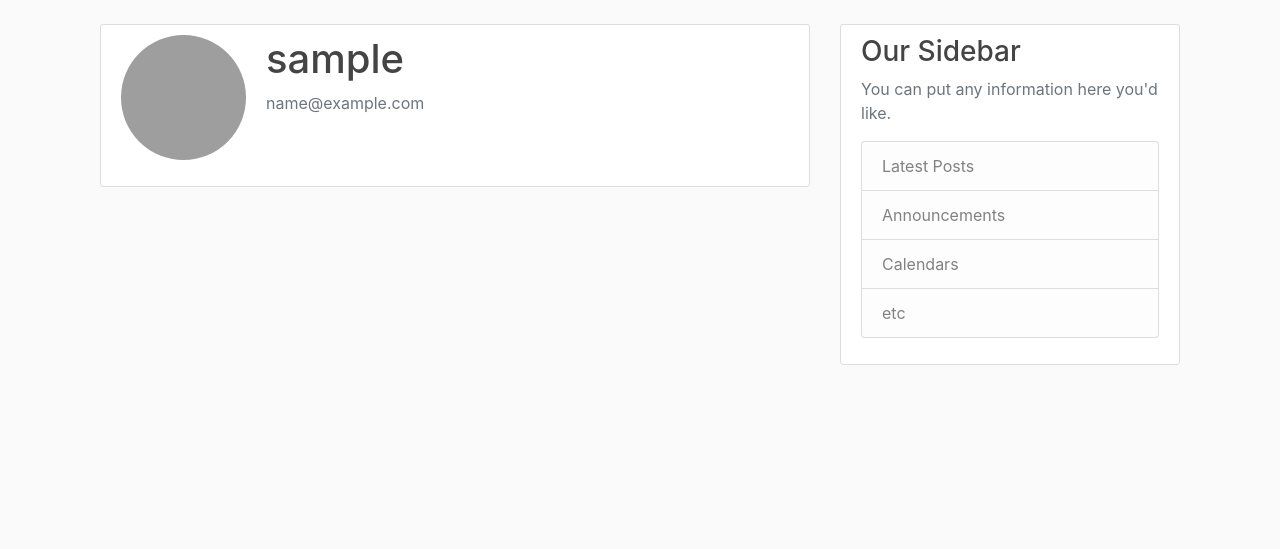
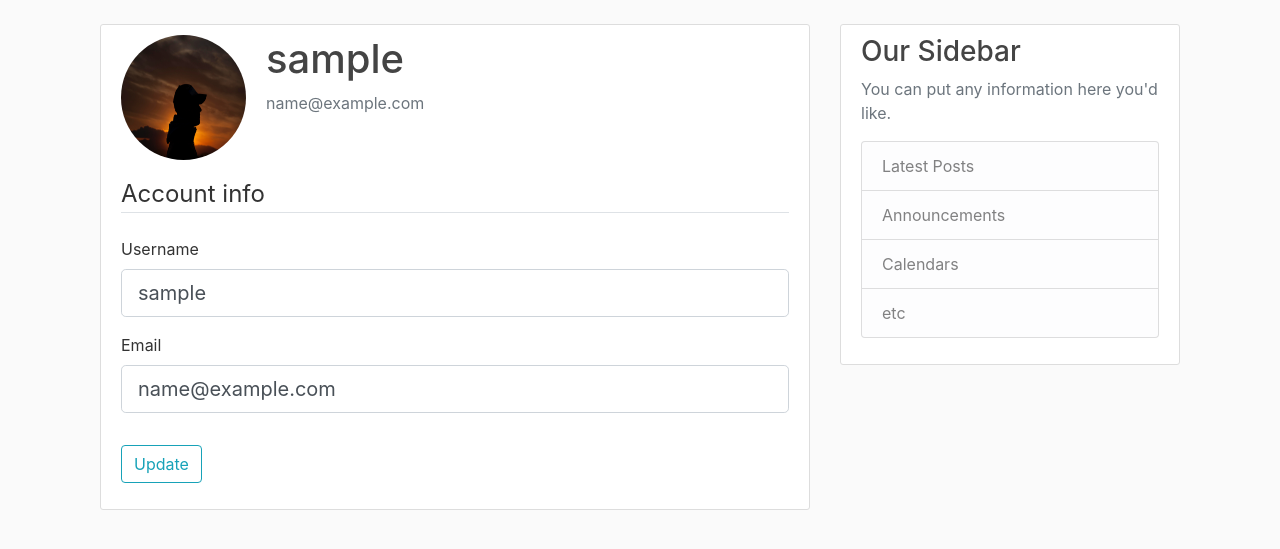
Before and after one commit to Behroz-Arshad/blog_site_flask, a Flask app: page /account in a window 1280 px wide. Shown: the part 56-605 px from the top of the page. Run offline with Flask 3, Linux system fonts and the light colour scheme; the visitor is signed in with stand-in values (Sample User, id 1); some libraries are stand-ins or nearby versions; grey boxes are pictures that could not be loaded.

Commit message:
add account page

```diff
--- a/flask_blog/forms.py
+++ b/flask_blog/forms.py
@@ -1,7 +1,7 @@
 from flask_wtf import FlaskForm
 from wtforms import StringField, PasswordField, SubmitField, BooleanField
 from wtforms.validators import DataRequired, Length, Email, EqualTo, ValidationError
-
+from flask_login import current_user
 
 
 class RegistrationForm(FlaskForm):
@@ -29,3 +29,23 @@ class LoginForm(FlaskForm):
     password = PasswordField('password', validators=[DataRequired()])
     remember = BooleanField('Remember Me')
     submit = SubmitField('Login')
+
+
+class UpdateAccountForm(FlaskForm):
+    username = StringField('Username', validators=[DataRequired(), Length(min=3, max=10)])
+    email = StringField('Email', validators=[DataRequired(), Email()])
+    submit = SubmitField('Update')
+
+    def validate_username(self, username):
+        from flask_blog.models import User
+        if username.data !=current_user.username:
+            user=User.query.filter_by(username=username.data).first()
+            if user:
+                raise ValidationError("user name is already taken")
+
+    def validate_email(self, email):
+        from flask_blog.models import User
+        if email.data != current_user.email:
+            user = User.query.filter_by(email=email.data).first()
+            if user:
+                raise ValidationError("email is already taken")
--- a/flask_blog/routes.py
+++ b/flask_blog/routes.py
@@ -1,5 +1,5 @@
 from flask_blog.models import User, Post
-from flask_blog.forms import RegistrationForm, LoginForm
+from flask_blog.forms import RegistrationForm, LoginForm, UpdateAccountForm
 from flask import render_template, flash, redirect, url_for, request
 from flask_blog import app, db, bcrypt
 from flask_login import login_user, current_user, logout_user, login_required
@@ -69,8 +69,21 @@ def logout():
     logout_user()
     return redirect(url_for('home'))
 
-@app.route('/account')
+@app.route('/account', methods=['GET', 'POST'])
 @login_required
 def account():
+    form = UpdateAccountForm()
+    if form.validate_on_submit():
+        username = form.username.data
+        email = form.email.data
+
+        current_user.username = username
+        current_user.email = email
+        db.session.commit()
+        flash('updated successfully')
+        return redirect(url_for('account'))
+    elif request.method == 'GET':
+        form.username.data = current_user.username
+        form.email.data = current_user.email
     image_file = url_for('static', filename='image/'+current_user.image_file)
-    return render_template('account.html')
+    return render_template('account.html', title='Account', image_file=image_file, form=form)
--- a/flask_blog/templates/account.html
+++ b/flask_blog/templates/account.html
@@ -3,12 +3,32 @@
 
 <div class="content-section">
   <div class="media">
-    <img class="rounded-circle account-img" src="userimage.jpg">
+    <img class="rounded-circle account-img" src="{{ image_file }}">
     <div class="media-body">
       <h2 class="account-heading">{{ current_user.username }}</h2>
       <p class="text-secondary">{{ current_user.email }}</p>
     </div>
   </div>
   <!-- FORM HERE -->
+
+    <form method="post" action="">
+        {{ form.hidden_tag() }}
+        <fieldset class="form-group">
+            <legend class="border-bottom mb-4">Account info</legend>
+            <div class="form-group">
+                {{ form.username.label(class="form-control-label") }}
+                {{ form.username(class="form-control form-control-lg") }}
+            </div>
+
+            <div class="form-group">
+                {{ form.email.label(class="form-control-label") }}
+                {{ form.email(class="form-control form-control-lg") }}
+            </div>
+        </fieldset>
+        <div class="form-group">
+                {{ form.submit(class="btn btn-outline-info") }}
+            </div>
+    </form>
+
 </div>
 {% endblock %}
```
Also changed, not shown: flask_blog/static/image/default.jpg (renamed from flask_blog/static/image/profile.jpg), 1 other file.
